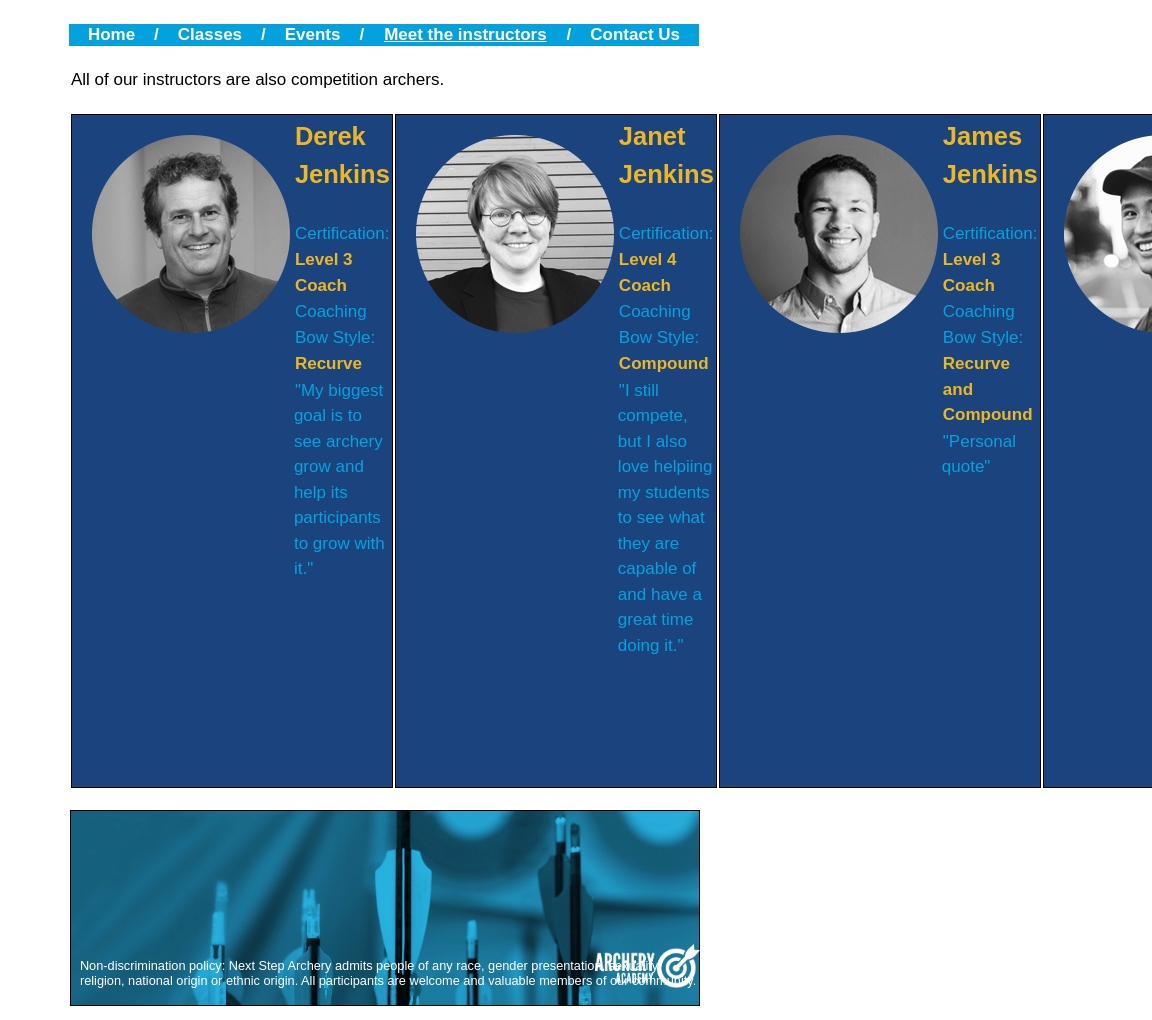
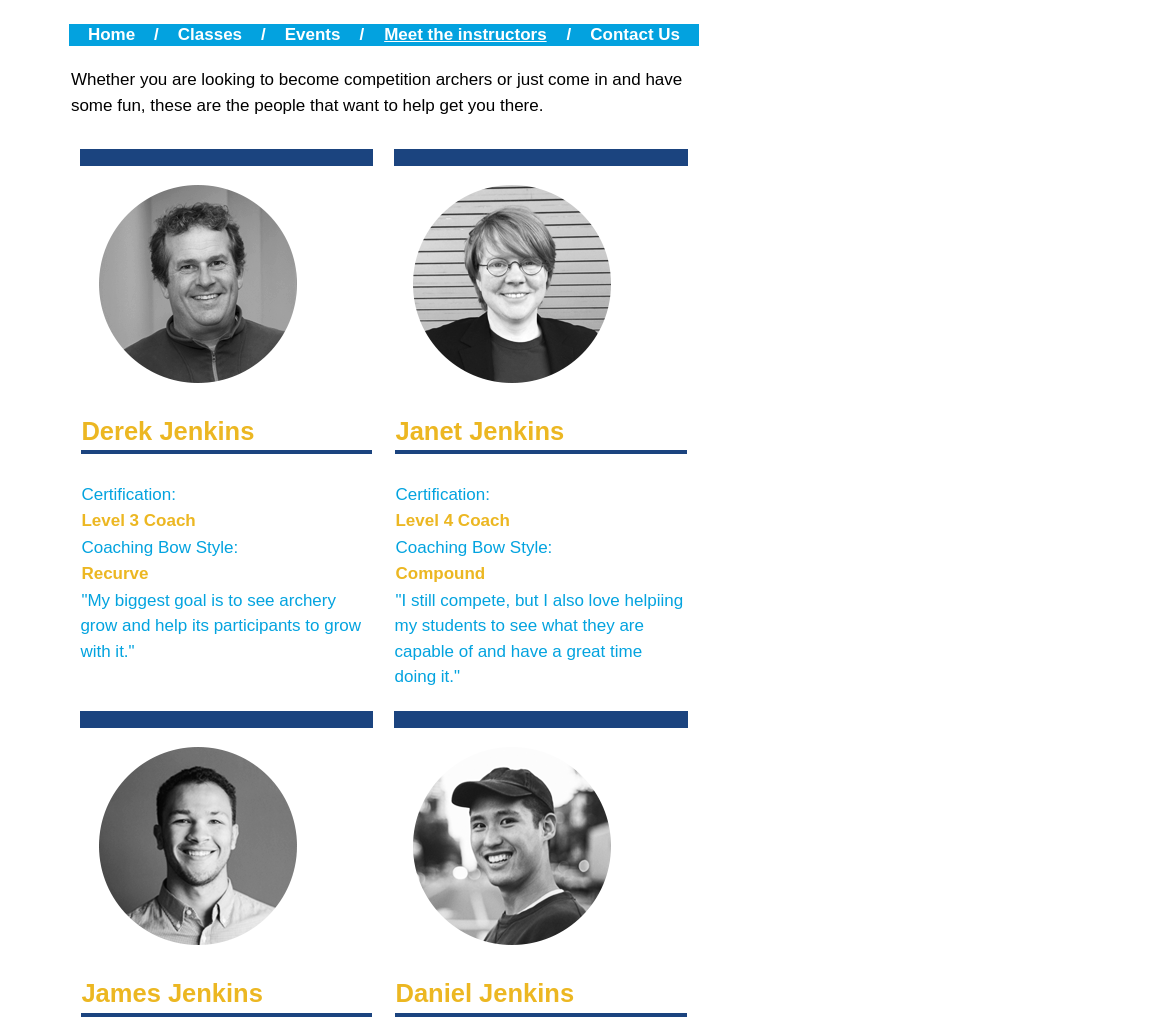
Before and after one commit to StevenM82/archery-html-css-only, a website: page instructors.html in a window 768 px wide. Shown: the top 1020 px of the page, 1152 px wide, since content can reach past the window. Drawn offline with Linux system fonts and the light colour scheme.

Commit message:
the instructor cards look good on any screen size now.

```diff
--- a/instructors.html
+++ b/instructors.html
@@ -31,7 +31,11 @@
 
       <section class="instructor-section">
         <article class="instructor-intro">
-          <p>All of our instructors are also competition archers.</p>
+          <p>
+            Whether you are looking to become competition archers or just come
+            in and have some fun, these are the people that want to help get you
+            there.
+          </p>
         </article>
 
         <!-- the instructor cards might be made using bootstrap
@@ -66,7 +70,7 @@
                 src="images/instructor-bio-image2.png"
               />
             </div>
-            <div>
+            <div class="card-text">
               <h2 class="instructor-name">Janet Jenkins</h2>
               <br />
               <p>Certification:</p>
@@ -87,7 +91,7 @@
                 src="images/instructor-bio-image3.png"
               />
             </div>
-            <div>
+            <div class="card-text">
               <h2 class="instructor-name">James Jenkins</h2>
               <br />
               <p>Certification:</p>
@@ -105,7 +109,7 @@
                 src="images/instructor-bio-image4.png"
               />
             </div>
-            <div>
+            <div class="card-text">
               <h2 class="instructor-name">Daniel Jenkins</h2>
               <br />
               <p>Certification:</p>
--- a/styles/stylesheet.css
+++ b/styles/stylesheet.css
@@ -123,23 +123,18 @@ article {
   gap: 1rem;
 }
 .instructor-intro {
-  grid-area: 1 / 1 / 1 / span 12;
+  grid-column: 1 / -1;
 }
 .card-grid {
-  /* --auto-grid-min-size: 16rem;
-  display: grid;
-  grid-template-columns: repeat(
-    auto-fill,
-    minmax(var(--auto-grid-min-size), 1fr)
-  ); */
   display: grid;
   grid-template-columns: repeat(12, 1fr);
   grid-area: 2 / 1 / auto / span 12;
+  gap: 0.5rem;
 }
 .card-background {
   display: grid;
   grid-template-columns: subgrid;
-  grid-column: span 2;
+  grid-column: span 6;
   color: rgb(3, 163, 223);
   background-color: rgb(27, 68, 127);
   border: 1px solid black;
@@ -151,7 +146,7 @@ article {
   padding: 1rem 0;
 }
 .card-text {
-  grid-area: 1 / 2;
+  grid-area: 1 / 2 / 1 / -1;
 }
 .instructor-name {
   font-size: 1.5rem;
@@ -274,7 +269,7 @@ article {
   .h2 {
     display: flex;
     grid-row: 1;
-    grid-column: 1 / span 12;
+    grid-column: 1 / -1;
     justify-content: center;
   }
   .policy {
@@ -282,6 +277,26 @@ article {
     font-size: 0.5rem;
     padding-left: 10px;
     color: white;
+  }
+}
+@media screen and (min-width: 768px) and (max-width: 919px) {
+  .card-grid {
+    display: grid;
+    gap: 0;
+  }
+  .card-background {
+    display: flex;
+    flex-direction: column;
+    color: rgb(3, 163, 223);
+    background-color: rgb(255, 255, 255);
+    padding: 0.5rem;
+    border: 0;
+  }
+  .instructor-name {
+    border-bottom: 0.25rem solid rgb(27, 68, 127);
+  }
+  .instructor-border {
+    border-top: 1rem solid rgb(27, 68, 127);
   }
 }
 
```
